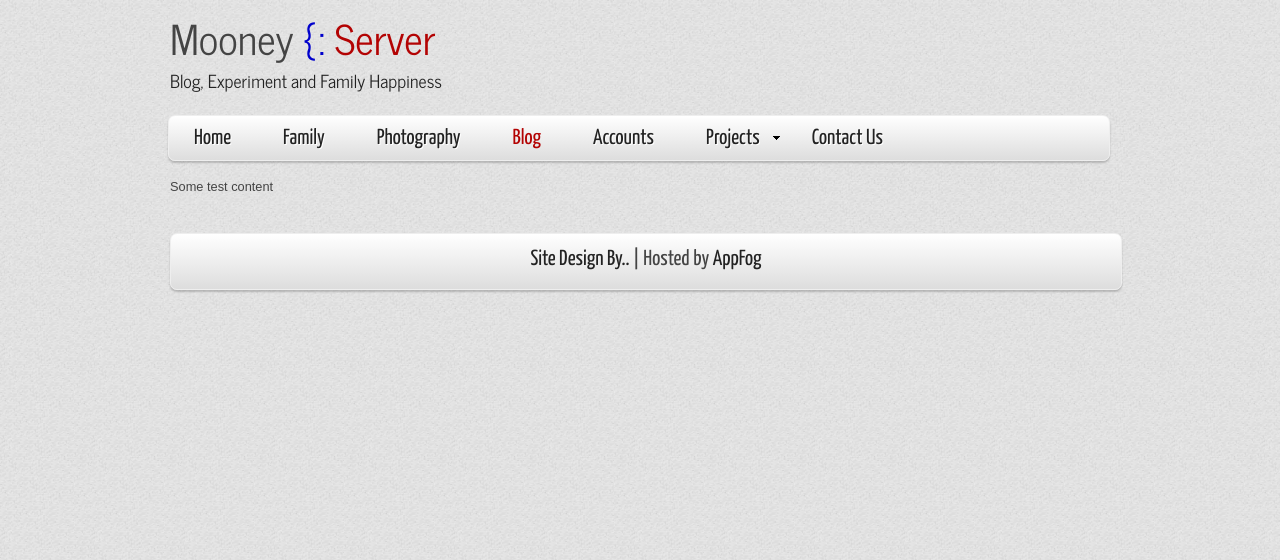
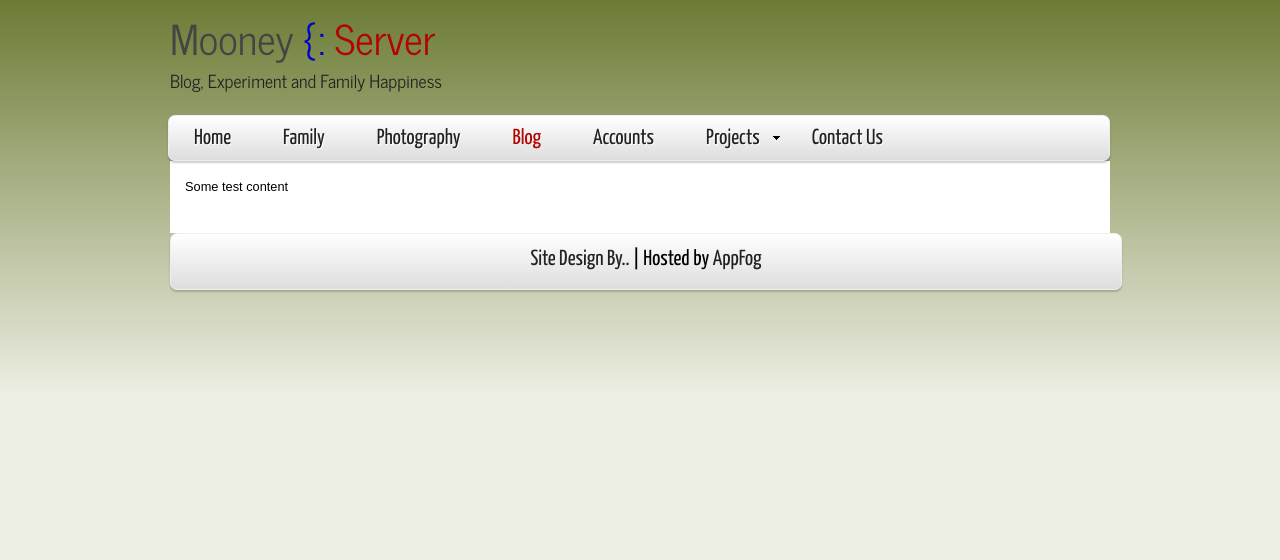
Before and after one commit to irishshagua/my-home-site, a PHP site: page /blog.php in a window 1280 px wide. Shown: the top 560 px of the page. Run offline with PHP 8.4, Linux system fonts and the light colour scheme.

Commit message:
Update site look and feel

```diff
--- a/mooney-server/css/style.css
+++ b/mooney-server/css/style.css
@@ -26,8 +26,11 @@ article, aside, figure, footer, header, hgroup, nav, section {
 
 body {
   font: normal .80em arial, sans-serif;
-  background: #eeeeee url(../images/pattern.png);
-  color: #444;
+  /* background: #eeeeee url(../images/pattern.png); */
+  /* color: #444; */
+  background: #EEEFE4;
+  background-image:url(../images/background.png);
+  background-repeat:repeat-x;
 }
 
 p {
@@ -203,10 +206,10 @@ nav {
 }
 
 #site_content {
-  width: 940px;
   overflow: hidden;
   margin: 0px auto 0 auto;
-  padding: 15px 0 15px 0;
+  padding: 15px 15px 15px 15px;
+  background-color: rgb(255, 255, 255);
 }
 
 #sidebar_container {
@@ -417,7 +420,7 @@ table tr td {
 
 /* Image Transitions */
 ul#images {
-  margin: 0 15px 10px 0;
+  margin: -15px 0px 0px -15px;
   padding: 0;
   list-style: none;
   position: relative;
@@ -581,7 +584,7 @@ ul#nav ul li a:hover {
 
 /* Image Transitions */
 ul#images {
-  margin: 0 15px 10px 0;
+  margin: -15px 0px 0px -15px;
   padding: 0;
   position: relative;
 }
```
Also changed, not shown: mooney-server/images/background.png (added).
